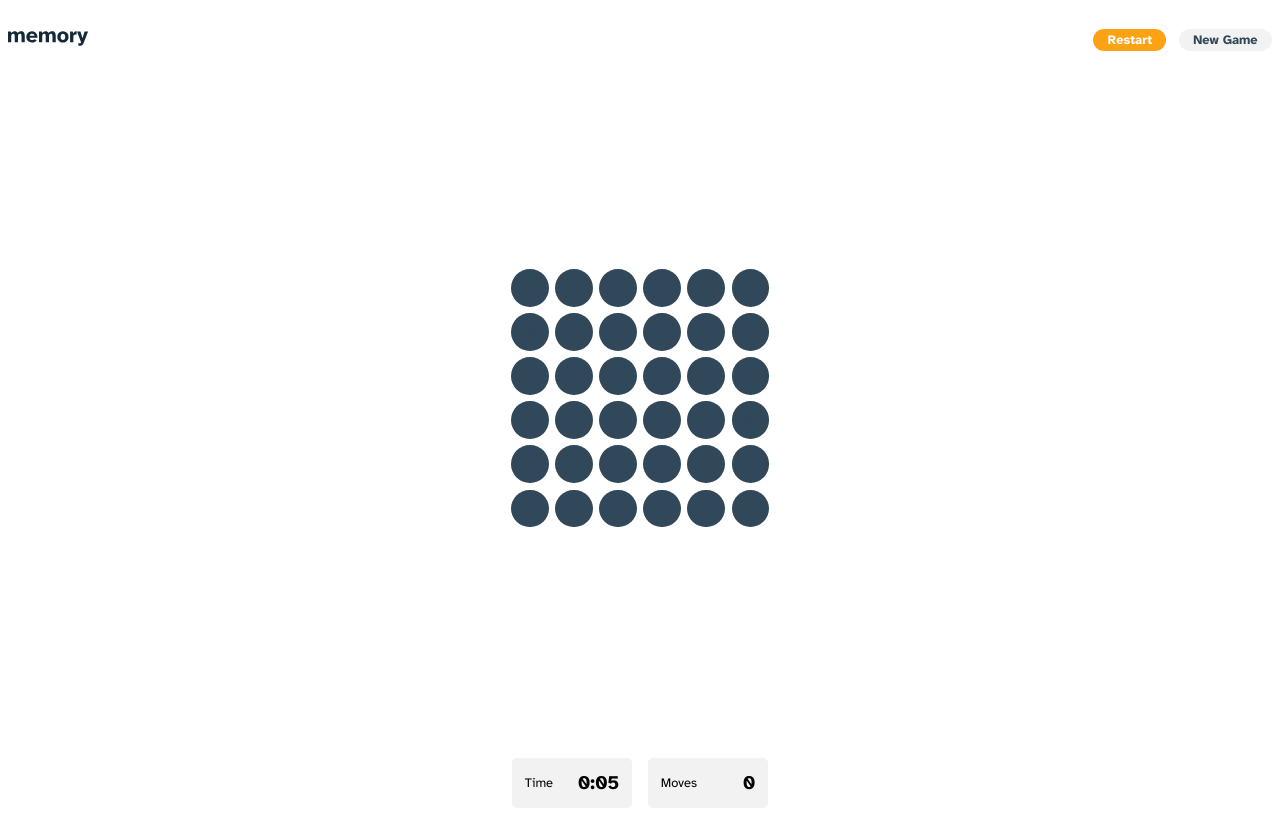
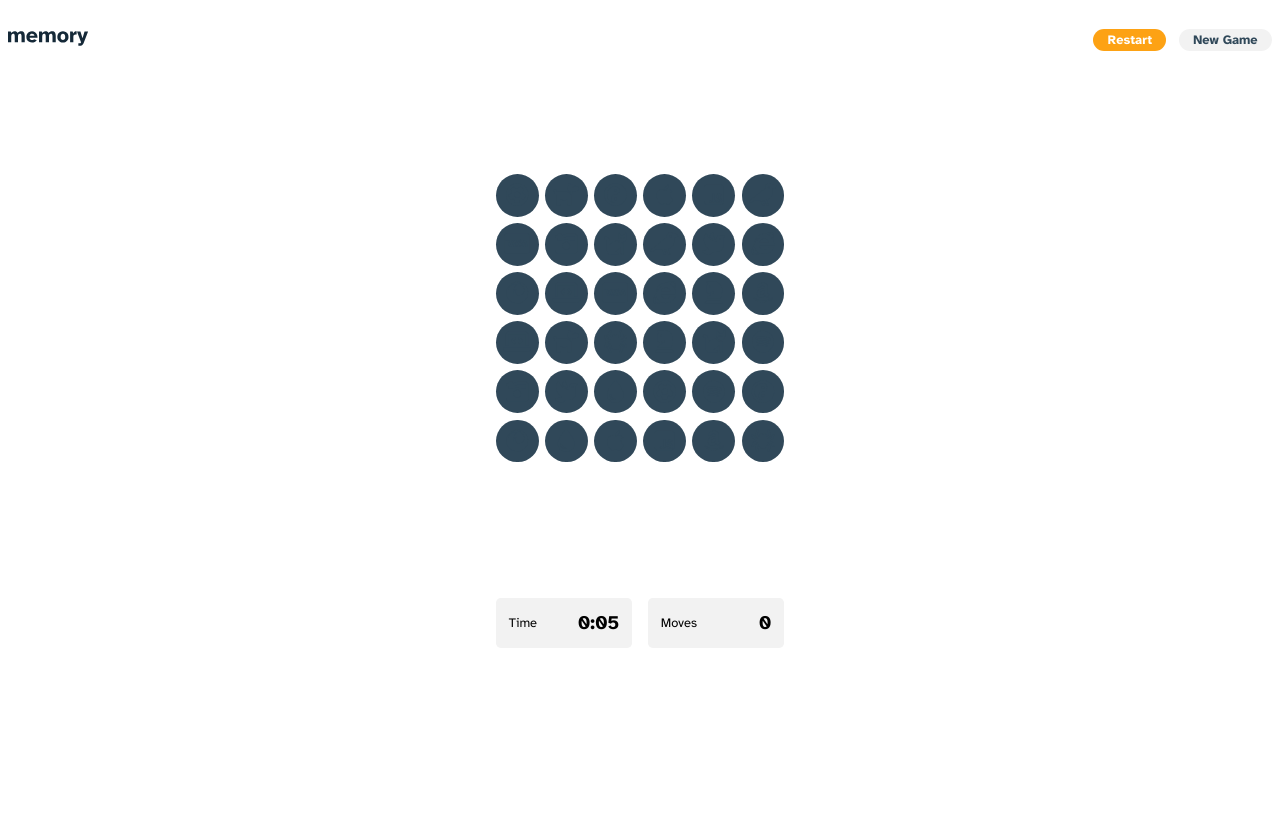
Before and after one commit to eboriley/memory-game, a plain HTML site: page index.html in a window 1280 px wide. Drawn offline with Linux system fonts and the light colour scheme.

Commit message:
fixing center

```diff
--- a/style.css
+++ b/style.css
@@ -12,7 +12,7 @@ body{
 
 .game_board {
   background-color: #ffffff;
-  min-height: 100vh;
+  min-height: 80vh;
   display: flex;
   flex-direction: column;
   justify-content: space-between;
@@ -70,8 +70,8 @@ body{
 
 .icon {
   font-size: 1.4rem;
-  width: 25px;
-  height: 25px;
+  width: 30px;
+  height: 30px;
   border-radius: 50%;
   padding: 0.4rem;
   display: flex;
@@ -86,7 +86,7 @@ body{
   display: flex;
   flex-wrap: wrap;
   justify-content: center;
-  max-width: 18rem;
+  max-width: 20rem;
   margin: 0 auto;
   align-items: space-between;
 }
@@ -132,11 +132,11 @@ body{
 }
 
 .in_game_info {
-  max-width: 18rem;
+  max-width: 20rem;
   padding: 0 1rem;
   margin: 0 auto;
   display: flex;
-  width: 16rem;
+  width: 18rem;
 }
 
 .time_container,
```
